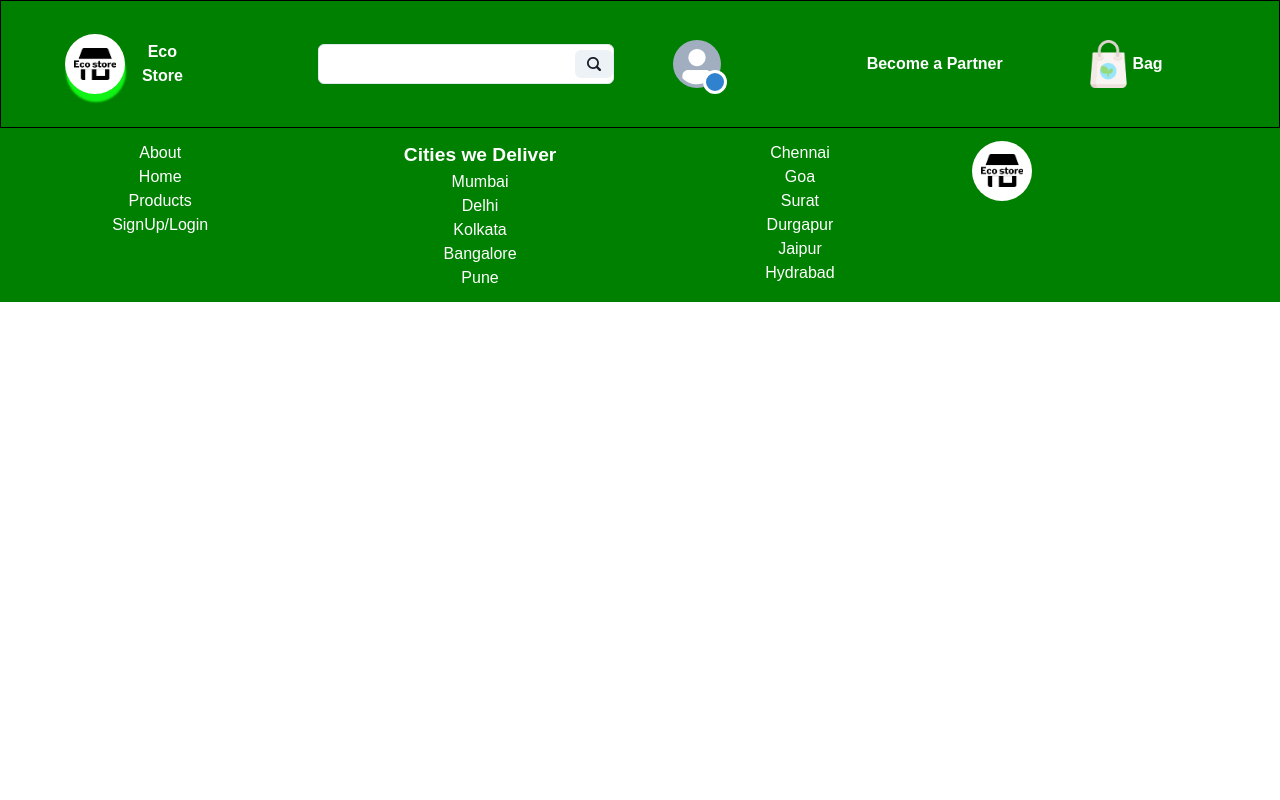
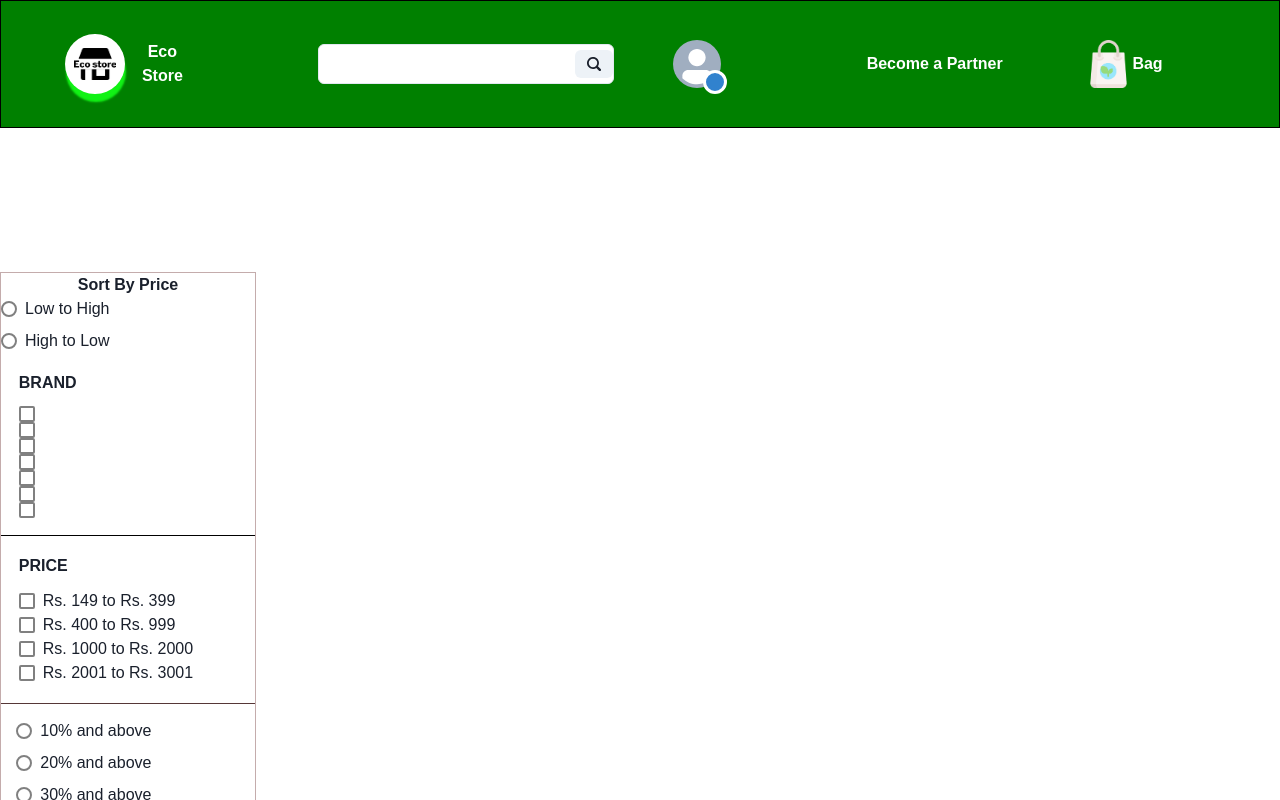
Before and after one commit to Tarakkarmakar/Eco-Store, a React (Create React App) app in the folder eco-store/: page /Eco-Store/plants in a window 1280 px wide. Shown: the top 800 px of the page. Built offline with nearby package versions, Linux system fonts and the light colour scheme.

Commit message:
setting filter

```diff
--- a/eco-store/src/Pages/kitchen/Kitchen.jsx
+++ b/eco-store/src/Pages/kitchen/Kitchen.jsx
@@ -23,7 +23,7 @@ const Kitchen = () => {
       if (location || prod.length == 0) {
         const dataparams = {
           params: {
-            _sort: "product-discountedPrice",
+            _sort: "price",
             _order: searchParams.get("sort"),
             "brand": searchParams.getAll("category"),
           },
--- a/eco-store/src/Pages/plants/Plants.jsx
+++ b/eco-store/src/Pages/plants/Plants.jsx
@@ -1,8 +1,15 @@
-import React from 'react'
 
+import Filter from "../../components/filter/Filter"
+
+import plants from "./plants.module.css"
 const Plants = () => {
   return (
-    <div>
+    <div className={plants.main_box}>
+      <div className={plants.left_filter_box}>
+        <Filter />
+
+      </div>
+      <div className={plants.right_product_box}></div>
 
 
 
--- a/eco-store/src/Pages/plants/plants.module.css
+++ b/eco-store/src/Pages/plants/plants.module.css
@@ -0,0 +1,13 @@
+.main_container{
+    display: flex;
+    }
+    .left_filter_box{
+
+        width: 20%;
+    }
+    .right_product_box{
+    width: 70%;
+        display:grid ;
+        grid-template-columns: repeat(4,1fr);
+        gap: 1rem;
+    }
```
